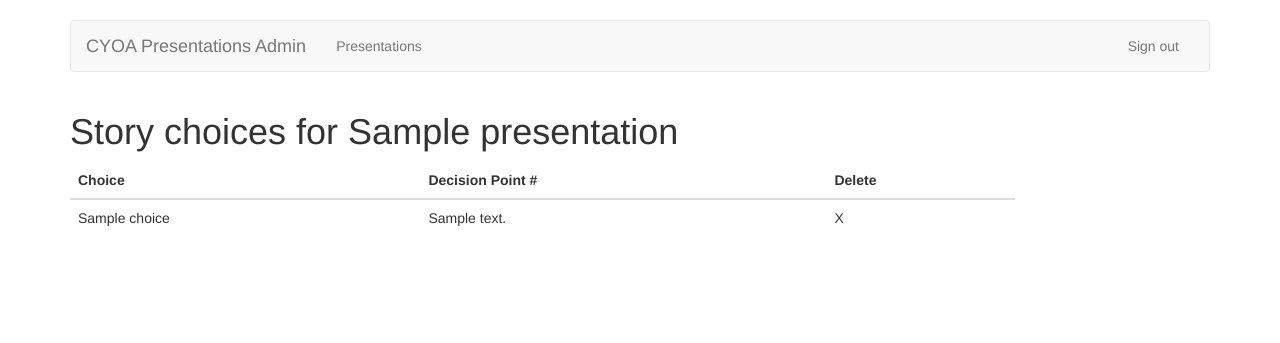
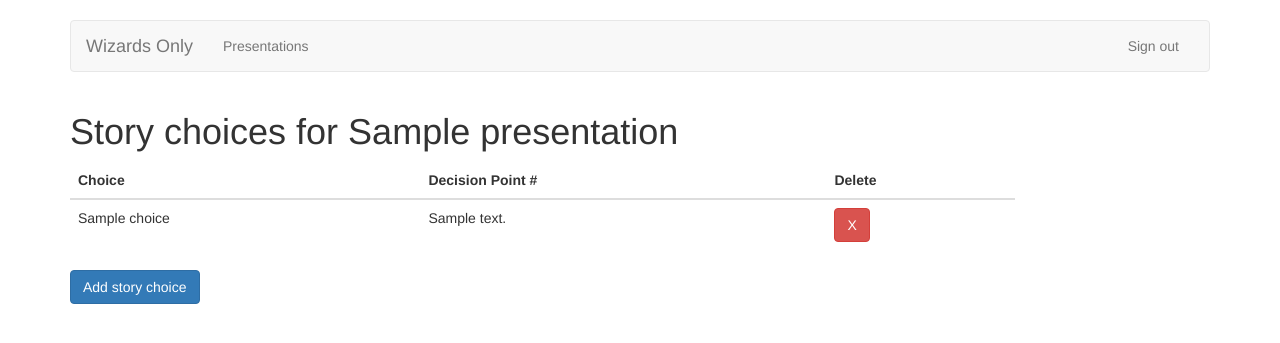
Before and after one commit to mattmakai/choose-your-own-adventure-presentations, a Python web app: template cyoa/templates/wizard/choices.html in a window 1280 px wide. Shown: the top 343 px of the page. Run offline with Jinja, Linux system fonts and the light colour scheme; the template is opened without the code that fills it: most values are stand-ins (such as "Sample title", 1, 10 or a date in 2020); some libraries are stand-ins or nearby versions.

Commit message:
now can create choices with the presentation

```diff
--- a/cyoa/forms.py
+++ b/cyoa/forms.py
@@ -38,4 +38,6 @@ class PresentationForm(Form):
 class ChoiceForm(Form):
     name = StringField('Voting choice name', validators=[Required(),
                                                         Length(1, 60)])
+    slug = StringField('URL slug', validators=[Required(),
+                                               Length(1, 60)])
     decision_point = IntegerField('Decision Point #', validators=[Required()])
--- a/cyoa/models.py
+++ b/cyoa/models.py
@@ -59,6 +59,7 @@ class Choice(db.Model):
     __tablename__ = 'choices'
     id = db.Column(db.Integer, primary_key=True)
     name = db.Column(db.String(64))
+    slug = db.Column(db.String(64))
     decision_point = db.Column(db.Integer)
     presentation = db.Column(db.Integer, db.ForeignKey('presentations.id'))
 
--- a/cyoa/templates/nav.html
+++ b/cyoa/templates/nav.html
@@ -8,7 +8,7 @@
           <span class="icon-bar"></span>
           <span class="icon-bar"></span>
         </button>
-        <a class="navbar-brand" href="{{ url_for('wizard_list_presentations') }}">CYOA Presentations Admin</a>
+        <a class="navbar-brand" href="{{ url_for('wizard_list_presentations') }}">Wizards Only</a>
       </div>
       <div class="navbar-collapse collapse">
         <ul class="nav navbar-nav">
--- a/cyoa/templates/wizard/choice.html
+++ b/cyoa/templates/wizard/choice.html
@@ -18,6 +18,7 @@
                 <div>
                     {{ form.csrf_token }}
                     {{ render_field(form.name) }}
+                    {{ render_field(form.slug) }}
                     {{ render_field(form.decision_point) }}
                 </div>
                 <div>
--- a/cyoa/templates/wizard/choices.html
+++ b/cyoa/templates/wizard/choices.html
@@ -26,19 +26,13 @@
                         <tr>
                             <td>{{ c.name }}</td>
                             <td>{{ c.decision_point }}</td>
-                            <td>X</td>
+                            <td><a href="{{ url_for('wizard_delete_choice', pres_id=presentation.id, choice_id=c.id) }}" class="btn btn-danger">X</a></td>
                         </tr>
                     {% endfor %}
                     </tbody>
                 </table>
             {% endif %}
-        </div>
-    </div>
-    <div class="row">
-        <div class="col-md-10">
-                <form action="#" method="post">
-                </form>
-            </div>
+            <a href="{{ url_for('wizard_new_choice', pres_id=presentation.id) }}" class="btn btn-primary">Add story choice</a>
         </div>
     </div>
 </div>
```
Also changed, not shown: cyoa/templates/wizard/sign_in.html (+1 -1 lines), cyoa/wizard.py (+13 -1 lines).
